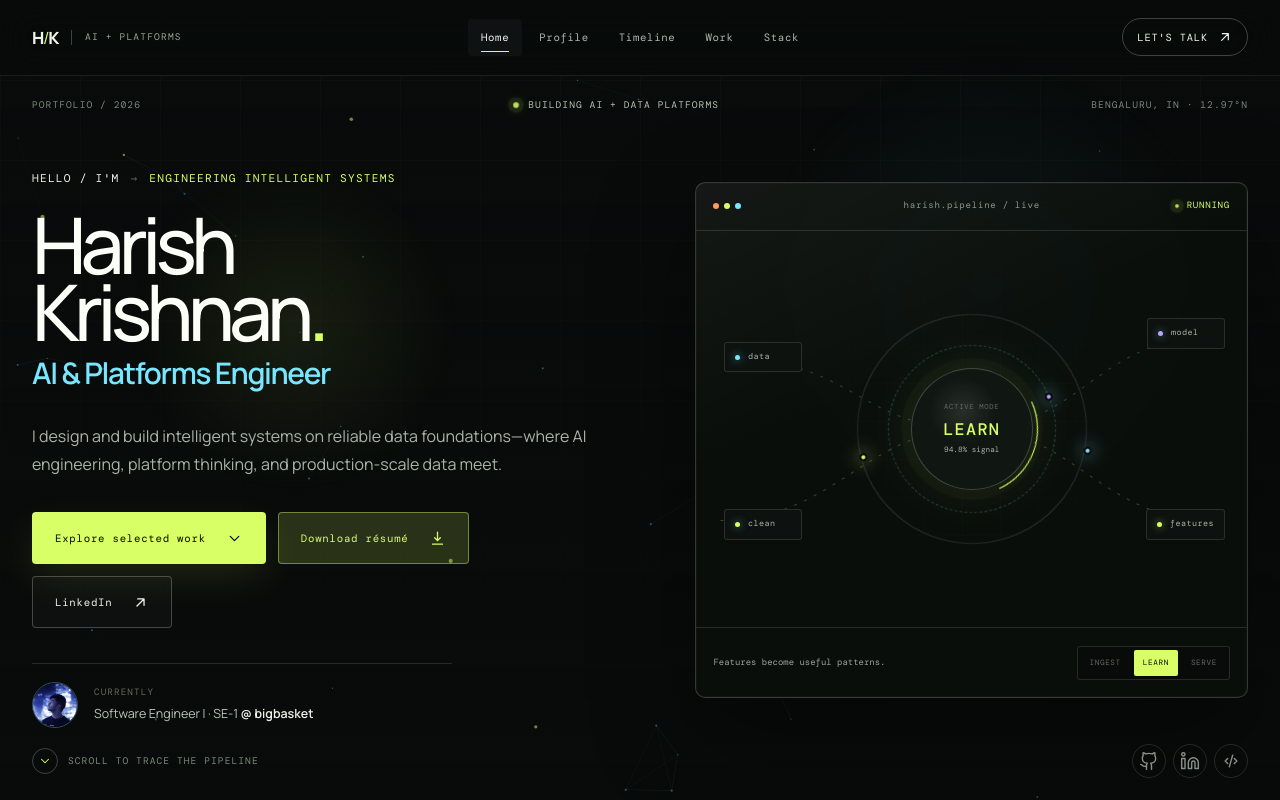
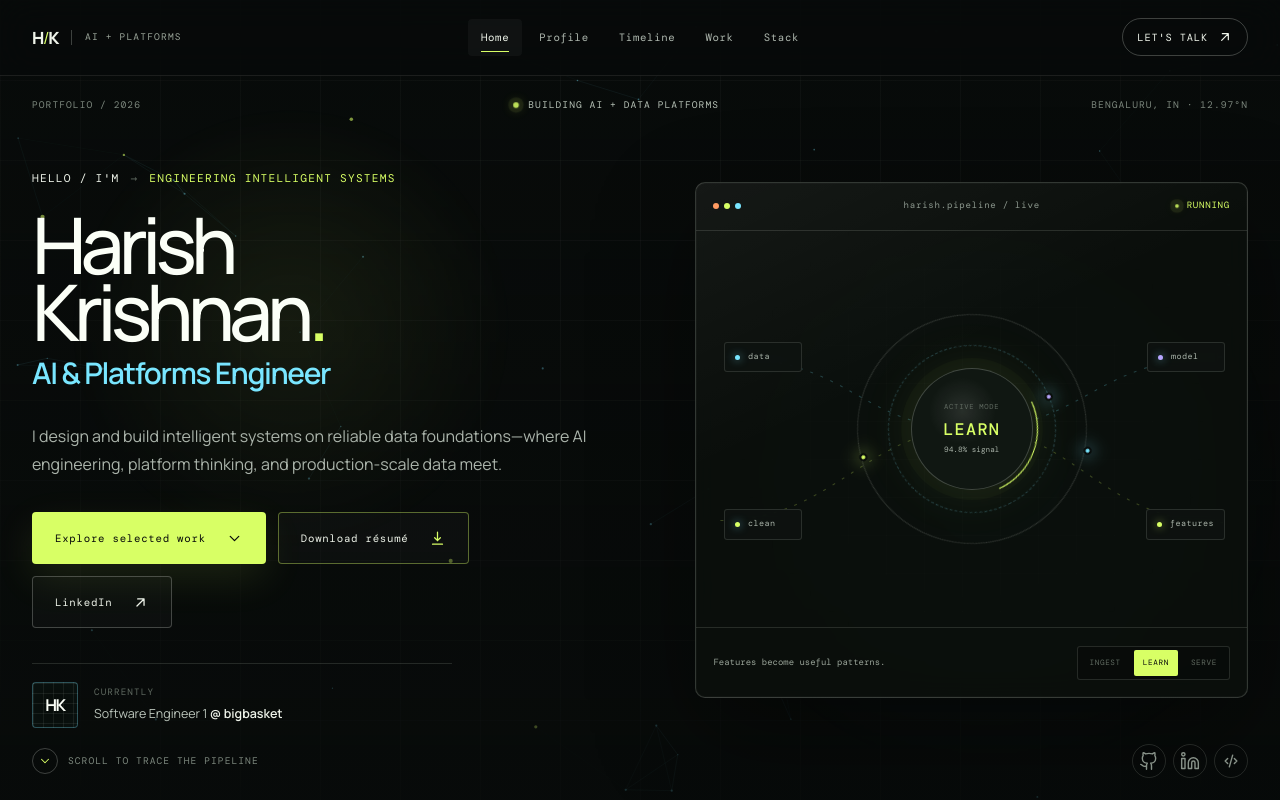
Before and after one commit to Hurry-sh/Portfolio-V2, a React (Vite) app: page / in a window 1280 px wide. Shown: the top 800 px of the page. Built offline with nearby package versions, Linux system fonts and the light colour scheme; a web font is replaced by a local one.

Commit message:
Made changes to the UI.

```diff
--- a/src/App.jsx
+++ b/src/App.jsx
@@ -158,11 +158,6 @@ function SignalTicker() {
 function Hero() {
   return (
     <section className="hero" id="home">
-      <NetworkCanvas />
-      <div className="hero-grid" aria-hidden="true" />
-      <div className="hero-ambient hero-ambient--one" aria-hidden="true" />
-      <div className="hero-ambient hero-ambient--two" aria-hidden="true" />
-
       <div className="hero-rail hero-rail--top">
         <span>PORTFOLIO / 2026</span>
         <span className="hero-status"><i /> BUILDING AI + DATA PLATFORMS</span>
@@ -195,10 +190,10 @@ function Hero() {
             </a>
           </div>
           <div className="hero-footnote">
-            <img src={`${import.meta.env.BASE_URL}harish-profile.jpg`} alt="Harish Krishnan" />
+            <div className="hero-monogram" aria-hidden="true"><span>HK</span></div>
             <div>
               <span>CURRENTLY</span>
-              <p>Software Engineer I · SE-1 <b>@ bigbasket</b></p>
+              <p>Software Engineer 1 <b>@ bigbasket</b></p>
             </div>
           </div>
         </Reveal>
@@ -534,6 +529,12 @@ export default function App() {
     <>
       <a className="skip-link" href="#main-content">Skip to content</a>
       <div className="scroll-progress" aria-hidden="true" />
+      <div className="site-backdrop" aria-hidden="true">
+        <NetworkCanvas />
+        <div className="site-backdrop__grid" />
+        <div className="site-backdrop__ambient site-backdrop__ambient--one" />
+        <div className="site-backdrop__ambient site-backdrop__ambient--two" />
+      </div>
       <div className="cursor-glow" aria-hidden="true" />
       <Header activeSection={activeSection} />
       <main id="main-content">
--- a/src/components/Interactive.jsx
+++ b/src/components/Interactive.jsx
@@ -151,12 +151,12 @@ export function NetworkCanvas() {
           const target = nodes[other];
           const distance = Math.hypot(node.x - target.x, node.y - target.y);
           if (distance < 125) {
-            const alpha = (1 - distance / 125) * 0.16;
+            const alpha = (1 - distance / 125) * 0.22;
             context.beginPath();
             context.moveTo(node.x, node.y);
             context.lineTo(target.x, target.y);
             context.strokeStyle = `rgba(121, 230, 255, ${alpha})`;
-            context.lineWidth = 0.7;
+            context.lineWidth = 0.8;
             context.stroke();
           }
         }
@@ -164,11 +164,16 @@ export function NetworkCanvas() {
         const pulse = reduceMotion ? 1 : 0.78 + Math.sin(time * 0.0015 + node.phase) * 0.22;
         context.beginPath();
         context.arc(node.x, node.y, node.radius * pulse, 0, Math.PI * 2);
-        context.fillStyle = index % 9 === 0 ? "rgba(216, 255, 101, .75)" : "rgba(121, 230, 255, .48)";
+        context.fillStyle = index % 9 === 0 ? "rgba(216, 255, 101, .82)" : "rgba(121, 230, 255, .56)";
         context.fill();
       });
 
       if (!reduceMotion && visible) frame = window.requestAnimationFrame(draw);
+    };
+
+    const handleResize = () => {
+      resize();
+      if (reduceMotion) draw();
     };
 
     const observer = new IntersectionObserver(([entry]) => {
@@ -184,14 +189,14 @@ export function NetworkCanvas() {
     resize();
     draw();
     observer.observe(canvas);
-    window.addEventListener("resize", resize);
+    window.addEventListener("resize", handleResize);
     window.addEventListener("pointermove", movePointer, { passive: true });
     window.addEventListener("pointerleave", clearPointer);
 
     return () => {
       observer.disconnect();
       window.cancelAnimationFrame(frame);
-      window.removeEventListener("resize", resize);
+      window.removeEventListener("resize", handleResize);
       window.removeEventListener("pointermove", movePointer);
       window.removeEventListener("pointerleave", clearPointer);
     };
@@ -243,7 +248,7 @@ export function PipelineLab() {
           <span>{active.metric}</span>
         </div>
         <svg className="pipeline-lines" viewBox="0 0 560 330" preserveAspectRatio="none" aria-hidden="true">
-          <path className="flow-path flow-path--one" d="M24 94 C160 94 165 165 280 165 S405 72 536 72" />
+          <path className="flow-path flow-path--one" d="M24 94 C160 94 165 165 280 165 S405 94 536 94" />
           <path className="flow-path flow-path--two" d="M24 256 C140 256 174 165 280 165 S410 258 536 258" />
         </svg>
         <div className="data-node data-node--left-top"><i />{active.nodes[3]}</div>
@@ -266,6 +271,19 @@ export function PipelineLab() {
   );
 }
 
+const annLayers = [
+  [38, 74, 110, 146].map((y) => ({ x: 38, y })),
+  [24, 55, 86, 117, 148].map((y) => ({ x: 126, y })),
+  [38, 74, 110, 146].map((y) => ({ x: 218, y })),
+  [66, 120].map((y) => ({ x: 310, y })),
+];
+
+const annEdges = annLayers.slice(0, -1).flatMap((layer, layerIndex) =>
+  layer.flatMap((source) =>
+    annLayers[layerIndex + 1].map((target) => ({ source, target, layerIndex })),
+  ),
+);
+
 export function ProjectVisual({ type }) {
   return (
     <div className={`project-visual project-visual--${type}`} aria-hidden="true">
@@ -273,8 +291,55 @@ export function ProjectVisual({ type }) {
       {type === "radar" && <><div className="radar-ring radar-ring--one" /><div className="radar-ring radar-ring--two" /><div className="radar-sweep" /><i className="radar-hit radar-hit--a" /><i className="radar-hit radar-hit--b" /></>}
       {type === "network" && <svg viewBox="0 0 300 150"><path d="M25 110 87 45l55 56 50-68 82 67" /><circle cx="25" cy="110" r="6" /><circle cx="87" cy="45" r="6" /><circle cx="142" cy="101" r="6" /><circle cx="192" cy="33" r="6" /><circle cx="274" cy="100" r="6" /></svg>}
       {type === "blocks" && <><span /><span /><span /><span /><span /></>}
-      {type === "matrix" && Array.from({ length: 36 }, (_, index) => <i key={index} style={{ "--cell": index }} />)}
-      {type === "scribble" && <svg viewBox="0 0 300 150"><path d="M26 99c28-84 20 39 52-25 27-54 19 68 52 0 20-42 20 49 43 5 25-47 19 46 45 0 17-30 25 0 52-23" /></svg>}
+      {type === "ann" && (
+        <svg className="ann-diagram" viewBox="0 0 348 180" preserveAspectRatio="xMidYMid meet">
+          <g className="ann-edges">
+            {annEdges.map(({ source, target, layerIndex }, index) => (
+              <line
+                key={`${source.x}-${source.y}-${target.x}-${target.y}`}
+                x1={source.x}
+                y1={source.y}
+                x2={target.x}
+                y2={target.y}
+                className={`ann-edge ann-edge--layer-${layerIndex + 1}`}
+                style={{ "--edge": index }}
+              />
+            ))}
+          </g>
+          <g className="ann-nodes">
+            {annLayers.flatMap((layer, layerIndex) => layer.map((node, nodeIndex) => (
+              <circle
+                key={`${node.x}-${node.y}`}
+                cx={node.x}
+                cy={node.y}
+                r={layerIndex === annLayers.length - 1 ? 7 : 5.5}
+                className={layerIndex === annLayers.length - 1 ? "ann-node ann-node--output" : "ann-node"}
+                style={{ "--node": layerIndex * 5 + nodeIndex }}
+              />
+            )))}
+          </g>
+          <g className="ann-labels">
+            <text x="38" y="172">INPUT</text>
+            <text x="126" y="172">HIDDEN</text>
+            <text x="218" y="172">HIDDEN</text>
+            <text x="310" y="172">CLASS</text>
+          </g>
+        </svg>
+      )}
+      {type === "digits" && (
+        <svg className="digit-canvas" viewBox="0 0 350 150" preserveAspectRatio="xMidYMid meet">
+          <path className="digit-signal" d="M45 124 H305" />
+          {[58, 136, 214, 292].map((x, index) => (
+            <circle key={x} className="digit-sensor" cx={x} cy="124" r="6" style={{ "--digit": index }} />
+          ))}
+          {["7", "7", "7", "3"].map((digit, index) => (
+            <text key={`${digit}-${index}`} className="digit-glyph" x={58 + index * 78} y="98" style={{ "--digit": index }}>
+              {digit}
+            </text>
+          ))}
+          <text className="digit-caption" x="175" y="143">HANDWRITING / RECOGNIZED</text>
+        </svg>
+      )}
       {type === "clock" && <><div className="clock-face"><i /><b /></div><span>SYNC_OK</span></>}
       {type === "window" && <><div className="mini-window"><i /><i /><i /><span /><span /></div></>}
       {type === "cursor" && <div className="cursor-mark">HK</div>}
--- a/src/data.js
+++ b/src/data.js
@@ -16,7 +16,7 @@ export const experience = [
   {
     id: "01",
     date: "JUL 2026 — NOW",
-    role: "Software Engineer I · SE-1",
+    role: "Software Engineer 1",
     place: "bigbasket · AI & Platforms",
     copy: "Building at the intersection of AI systems, data infrastructure, and platform engineering.",
     tags: ["AI platforms", "Platform engineering", "Software engineering"],
@@ -25,8 +25,8 @@ export const experience = [
   {
     id: "02",
     date: "JAN — JUL 2026",
-    role: "Data Engineering Intern",
-    place: "bigbasket",
+    role: "Engineering Intern",
+    place: "bigbasket · Data Engineering",
     copy: "Helped migrate Redshift workloads to an AWS data lake spanning 3B+ rows and 100+ Bronze/Silver assets, with 99.8% pipeline success.",
     tags: ["AWS data lake", "Spark + dbt", "3B+ rows"],
   },
@@ -113,7 +113,7 @@ export const projects = [
       "A convolutional neural network trained to distinguish cats from dogs through learned visual features.",
     stack: ["CNN", "Deep learning", "Computer vision"],
     link: "https://github.com/Hurry-sh/CNN-Image-Classifier",
-    visual: "matrix",
+    visual: "ann",
   },
   {
     id: 6,
@@ -124,7 +124,7 @@ export const projects = [
       "A neural recognition experiment that translates handwritten inputs into machine-readable predictions.",
     stack: ["CNN", "Character recognition", "Vision"],
     link: "https://github.com/Hurry-sh/Hand-Writing-Recognition",
-    visual: "scribble",
+    visual: "digits",
   },
   {
     id: 7,
--- a/src/styles.css
+++ b/src/styles.css
@@ -43,9 +43,7 @@ body {
   margin: 0;
   min-width: 320px;
   overflow-x: hidden;
-  background:
-    radial-gradient(circle at 75% 8%, rgba(121, 230, 255, 0.04), transparent 24rem),
-    var(--ink);
+  background: var(--ink);
   color: var(--paper);
   font-family: var(--font-sans);
   line-height: 1.5;
@@ -141,6 +139,63 @@ a {
   transform-origin: left;
   background: linear-gradient(90deg, var(--acid), var(--cyan));
   box-shadow: 0 0 14px rgba(216, 255, 101, 0.55);
+}
+
+.site-backdrop {
+  position: fixed;
+  z-index: 0;
+  inset: 0;
+  overflow: hidden;
+  background: var(--ink);
+  pointer-events: none;
+}
+
+.site-backdrop .network-canvas,
+.site-backdrop__grid,
+.site-backdrop__ambient {
+  position: absolute;
+  inset: 0;
+  width: 100%;
+  height: 100%;
+  pointer-events: none;
+}
+
+.site-backdrop .network-canvas {
+  z-index: 0;
+  opacity: 0.84;
+}
+
+.site-backdrop__grid {
+  z-index: 1;
+  opacity: 0.48;
+  background-image:
+    linear-gradient(rgba(238, 243, 233, 0.09) 1px, transparent 1px),
+    linear-gradient(90deg, rgba(238, 243, 233, 0.09) 1px, transparent 1px);
+  background-size: 80px 80px;
+  mask-image: radial-gradient(ellipse at 50% 42%, black 24%, rgba(0, 0, 0, 0.66) 76%, transparent 100%);
+}
+
+.site-backdrop__ambient {
+  z-index: 0;
+  filter: blur(1px);
+}
+
+.site-backdrop__ambient--one {
+  inset: 12% auto auto 4%;
+  width: 34vw;
+  height: 34vw;
+  border-radius: 50%;
+  background: radial-gradient(circle, rgba(216, 255, 101, 0.1), transparent 68%);
+  animation: ambient-drift 10s ease-in-out infinite alternate;
+}
+
+.site-backdrop__ambient--two {
+  inset: auto 0 3% auto;
+  width: 46vw;
+  height: 46vw;
+  border-radius: 50%;
+  background: radial-gradient(circle, rgba(121, 230, 255, 0.09), transparent 70%);
+  animation: ambient-drift 13s ease-in-out -3s infinite alternate-reverse;
 }
 
 .cursor-glow {
@@ -386,56 +441,7 @@ a {
   overflow: hidden;
   border-bottom: 1px solid var(--line);
   background:
-    linear-gradient(180deg, rgba(8, 11, 10, 0.12), rgba(8, 11, 10, 0.9)),
-    var(--ink);
-}
-
-.network-canvas,
-.hero-grid,
-.hero-ambient {
-  position: absolute;
-  inset: 0;
-  width: 100%;
-  height: 100%;
-  pointer-events: none;
-}
-
-.network-canvas {
-  z-index: 0;
-  opacity: 0.68;
-}
-
-.hero-grid {
-  z-index: 0;
-  opacity: 0.28;
-  background-image:
-    linear-gradient(rgba(238, 243, 233, 0.075) 1px, transparent 1px),
-    linear-gradient(90deg, rgba(238, 243, 233, 0.075) 1px, transparent 1px);
-  background-size: 80px 80px;
-  mask-image: linear-gradient(to bottom, black, transparent 92%);
-}
-
-.hero-ambient {
-  z-index: 0;
-  filter: blur(1px);
-}
-
-.hero-ambient--one {
-  inset: 18% auto auto 8%;
-  width: 26vw;
-  height: 26vw;
-  border-radius: 50%;
-  background: radial-gradient(circle, rgba(216, 255, 101, 0.08), transparent 66%);
-  animation: ambient-drift 9s ease-in-out infinite alternate;
-}
-
-.hero-ambient--two {
-  inset: 6% 4% auto auto;
-  width: 38vw;
-  height: 38vw;
-  border-radius: 50%;
-  background: radial-gradient(circle, rgba(121, 230, 255, 0.07), transparent 69%);
-  animation: ambient-drift 12s ease-in-out -3s infinite alternate-reverse;
+    linear-gradient(180deg, rgba(8, 11, 10, 0.08), rgba(8, 11, 10, 0.68));
 }
 
 @keyframes ambient-drift {
@@ -632,15 +638,19 @@ a {
 }
 
 .button--resume {
-  border-color: rgba(216, 255, 101, 0.42);
-  background: var(--acid-soft);
+  border-color: rgba(216, 255, 101, 0.38);
+  background: rgba(255, 255, 255, 0.025);
+  color: var(--paper);
+}
+
+.button--resume svg {
   color: var(--acid);
 }
 
 .button--resume:hover {
-  border-color: var(--acid);
-  background: var(--acid);
-  color: var(--ink);
+  border-color: rgba(216, 255, 101, 0.68);
+  background: rgba(216, 255, 101, 0.055);
+  color: var(--acid);
 }
 
 .hero-footnote {
@@ -654,14 +664,32 @@ a {
   border-top: 1px solid var(--line);
 }
 
-.hero-footnote img {
+.hero-monogram {
+  position: relative;
+  display: grid;
   width: 46px;
   height: 46px;
-  object-fit: cover;
-  object-position: 50% 65%;
   border: 1px solid rgba(121, 230, 255, 0.32);
-  border-radius: 50%;
-  filter: saturate(0.78) contrast(1.05);
+  border-radius: 4px;
+  place-items: center;
+  overflow: hidden;
+  background:
+    linear-gradient(rgba(238, 243, 233, 0.075) 1px, transparent 1px),
+    linear-gradient(90deg, rgba(238, 243, 233, 0.075) 1px, transparent 1px),
+    rgba(9, 14, 11, 0.94);
+  background-size: 10px 10px;
+  box-shadow: inset 0 0 24px rgba(121, 230, 255, 0.035);
+}
+
+.hero-footnote .hero-monogram span {
+  position: relative;
+  z-index: 1;
+  margin: 0;
+  color: var(--paper-bright);
+  font-family: var(--font-sans);
+  font-size: 1.02rem;
+  font-weight: 700;
+  letter-spacing: -0.08em;
 }
 
 .hero-footnote span {
@@ -1042,7 +1070,7 @@ a {
 }
 
 .data-node--right {
-  top: 22%;
+  top: 28%;
   right: 4%;
 }
 
@@ -1126,7 +1154,8 @@ a {
   overflow: hidden;
   border-top: 1px solid var(--line);
   border-bottom: 1px solid var(--line);
-  background: #0a0e0c;
+  background: rgba(10, 14, 12, 0.86);
+  backdrop-filter: blur(10px);
 }
 
 .ticker-track {
@@ -1165,7 +1194,7 @@ a {
 .section--profile {
   background:
     radial-gradient(circle at 85% 30%, rgba(216, 255, 101, 0.045), transparent 27rem),
-    var(--ink);
+    rgba(8, 11, 10, 0.66);
 }
 
 .profile-intro {
@@ -1415,12 +1444,15 @@ a {
   border-bottom: 1px solid var(--line);
   background:
     linear-gradient(90deg, rgba(255, 255, 255, 0.012) 1px, transparent 1px),
-    var(--ink-soft);
+    rgba(13, 18, 16, 0.7);
   background-size: 80px 100%;
 }
 
 .timeline {
   position: relative;
+  --timeline-rail-x: 67px;
+  --timeline-rail-start: 42px;
+  --timeline-rail-end: 42px;
   --timeline-glow-y: 0px;
   --timeline-glow-opacity: 0;
 }
@@ -1428,9 +1460,9 @@ a {
 .timeline-line {
   position: absolute;
   z-index: 2;
-  top: 42px;
-  bottom: 42px;
-  left: 61px;
+  top: var(--timeline-rail-start);
+  bottom: var(--timeline-rail-end);
+  left: var(--timeline-rail-x);
   width: 1px;
   background: linear-gradient(
     180deg,
@@ -1520,10 +1552,11 @@ a {
 
 .timeline-id i {
   position: absolute;
-  right: 55px;
+  left: var(--timeline-rail-x);
+  right: auto;
   width: 13px;
   height: 13px;
-  transform: translateX(50%);
+  transform: translateX(-50%);
   border: 3px solid var(--ink-soft);
   border-radius: 50%;
   background: #4d574e;
@@ -1540,7 +1573,7 @@ a {
 }
 
 .timeline-row:not(.is-current):hover .timeline-id i {
-  transform: translateX(50%) scale(1.14);
+  transform: translateX(-50%) scale(1.14);
   background: var(--cyan);
   box-shadow:
     0 0 0 1px rgba(121, 230, 255, 0.48),
@@ -1739,7 +1772,7 @@ a {
 .section--work {
   background:
     radial-gradient(circle at 10% 18%, rgba(183, 165, 255, 0.045), transparent 28rem),
-    var(--ink);
+    rgba(8, 11, 10, 0.66);
 }
 
 .work-toolbar {
@@ -2155,56 +2188,166 @@ a {
   }
 }
 
-.project-visual--matrix {
-  display: grid;
-  grid-template-columns: repeat(6, 17px);
-  place-content: center;
-  gap: 7px;
-}
-
-.project-visual--matrix i {
-  width: 17px;
-  height: 17px;
-  border-radius: 2px;
-  background: rgba(121, 230, 255, calc(0.08 + (var(--cell) % 7) * 0.045));
-  animation: matrix-pulse 2.8s ease-in-out infinite alternate;
-  animation-delay: calc(var(--cell) * -55ms);
-}
-
-@keyframes matrix-pulse {
-  to {
-    transform: scale(0.65);
-    background: rgba(216, 255, 101, 0.34);
-  }
-}
-
-.project-visual--scribble {
+.project-visual--ann {
   display: grid;
   place-items: center;
-}
-
-.project-visual--scribble svg {
-  width: 88%;
-}
-
-.project-visual--scribble path {
+  background:
+    radial-gradient(circle at 50% 48%, rgba(121, 230, 255, 0.075), transparent 54%),
+    linear-gradient(rgba(238, 243, 233, 0.04) 1px, transparent 1px),
+    linear-gradient(90deg, rgba(238, 243, 233, 0.04) 1px, transparent 1px),
+    #0a0f0c;
+  background-size: auto, 24px 24px, 24px 24px, auto;
+}
+
+.ann-diagram {
+  width: 94%;
+  height: 92%;
+  overflow: visible;
+}
+
+.ann-edge {
   fill: none;
-  stroke: var(--purple);
-  stroke-width: 3;
+  stroke: rgba(121, 230, 255, 0.28);
+  stroke-width: 0.9;
+  stroke-dasharray: 2 8;
   stroke-linecap: round;
-  stroke-dasharray: 560;
-  stroke-dashoffset: 560;
-  animation: draw-scribble 4s ease-in-out infinite;
-}
-
-@keyframes draw-scribble {
-  45%,
-  75% {
-    stroke-dashoffset: 0;
-  }
+  vector-effect: non-scaling-stroke;
+  animation: ann-signal 2.8s linear infinite;
+  animation-delay: calc(var(--edge) * -42ms);
+}
+
+.ann-edge--layer-2 {
+  stroke: rgba(183, 165, 255, 0.25);
+}
+
+.ann-edge--layer-3 {
+  stroke: rgba(216, 255, 101, 0.32);
+}
+
+@keyframes ann-signal {
+  to {
+    stroke-dashoffset: -40;
+  }
+}
+
+.ann-node {
+  fill: #0b110e;
+  stroke: var(--cyan);
+  stroke-width: 1.6;
+  transform-box: fill-box;
+  transform-origin: center;
+  vector-effect: non-scaling-stroke;
+  animation: ann-node-pulse 2.5s ease-in-out infinite;
+  animation-delay: calc(var(--node) * -95ms);
+}
+
+.ann-node--output {
+  fill: rgba(216, 255, 101, 0.1);
+  stroke: var(--acid);
+  filter: drop-shadow(0 0 5px rgba(216, 255, 101, 0.45));
+}
+
+@keyframes ann-node-pulse {
+  50% {
+    transform: scale(1.24);
+    fill: rgba(121, 230, 255, 0.18);
+  }
+}
+
+.ann-labels text {
+  fill: var(--muted-low);
+  font-family: var(--font-mono);
+  font-size: 7px;
+  letter-spacing: 0.08em;
+  text-anchor: middle;
+}
+
+.project-visual--digits {
+  display: grid;
+  place-items: center;
+  background:
+    linear-gradient(rgba(238, 243, 233, 0.04) 1px, transparent 1px),
+    linear-gradient(90deg, rgba(238, 243, 233, 0.04) 1px, transparent 1px),
+    #0a0f0c;
+  background-size: 24px 24px;
+}
+
+.digit-canvas {
+  width: 92%;
+  height: 92%;
+  overflow: visible;
+  shape-rendering: geometricPrecision;
+  text-rendering: geometricPrecision;
+}
+
+.digit-signal {
+  fill: none;
+  stroke: var(--cyan);
+  stroke-width: 1.2;
+  stroke-dasharray: 5 6;
+  vector-effect: non-scaling-stroke;
+  animation: data-flow 2.3s linear infinite;
+}
+
+.digit-sensor {
+  fill: var(--ink);
+  stroke: var(--acid);
+  stroke-width: 2;
+  transform-box: fill-box;
+  transform-origin: center;
+  vector-effect: non-scaling-stroke;
+  animation: digit-sensor-confirm 4.4s ease-in-out infinite;
+  animation-delay: calc(var(--digit) * 180ms);
+}
+
+@keyframes digit-sensor-confirm {
+  0%,
+  12%,
+  88%,
   100% {
-    stroke-dashoffset: -560;
-  }
+    fill: var(--ink);
+    transform: scale(1);
+  }
+  22%,
+  70% {
+    fill: rgba(216, 255, 101, 0.34);
+    transform: scale(1.18);
+  }
+}
+
+.digit-glyph {
+  fill: var(--acid);
+  font-family: var(--font-mono);
+  font-size: 76px;
+  font-weight: 500;
+  text-anchor: middle;
+  transform-box: fill-box;
+  transform-origin: center;
+  animation: digit-recognize 4.4s ease-in-out infinite;
+  animation-delay: calc(var(--digit) * 180ms);
+}
+
+@keyframes digit-recognize {
+  0%,
+  10%,
+  90%,
+  100% {
+    opacity: 0.34;
+    transform: translateY(3px);
+  }
+  20%,
+  78% {
+    opacity: 1;
+    transform: translateY(0);
+  }
+}
+
+.digit-caption {
+  fill: var(--muted-low);
+  font-family: var(--font-mono);
+  font-size: 7px;
+  letter-spacing: 0.08em;
+  text-anchor: middle;
 }
 
 .project-visual--clock {
@@ -2328,7 +2471,7 @@ a {
   border-top: 1px solid var(--line);
   background:
     radial-gradient(circle at 24% 64%, rgba(121, 230, 255, 0.05), transparent 26rem),
-    var(--ink-soft);
+    rgba(13, 18, 16, 0.7);
 }
 
 .stack-layout {
@@ -2598,7 +2741,7 @@ a {
   overflow: hidden;
   background:
     radial-gradient(circle at 73% 55%, rgba(216, 255, 101, 0.09), transparent 22rem),
-    #090d0b;
+    rgba(9, 13, 11, 0.7);
 }
 
 .contact-grid {
@@ -2741,7 +2884,8 @@ a {
   position: relative;
   z-index: 3;
   border-top: 1px solid var(--line);
-  background: #070a08;
+  background: rgba(7, 10, 8, 0.9);
+  backdrop-filter: blur(12px);
 }
 
 .footer-inner {
@@ -2813,16 +2957,12 @@ a {
     padding-left: 0;
   }
 
-  .timeline-line {
-    left: 50px;
+  .timeline {
+    --timeline-rail-x: 55px;
   }
 
   .timeline-id {
     padding-right: 45px;
-  }
-
-  .timeline-id i {
-    right: 45px;
   }
 
   .project-grid {
@@ -3014,16 +3154,12 @@ a {
     gap: 20px;
   }
 
-  .timeline-line {
-    left: 37px;
+  .timeline {
+    --timeline-rail-x: 46px;
   }
 
   .timeline-id {
     padding-right: 28px;
-  }
-
-  .timeline-id i {
-    right: 28px;
   }
 
   .timeline-copy {
@@ -3069,6 +3205,10 @@ a {
 }
 
 @media (max-width: 700px) {
+  .site-backdrop__grid {
+    opacity: 0.38;
+  }
+
   .shell {
     width: min(100% - 32px, 620px);
   }
@@ -3160,10 +3300,6 @@ a {
     height: 108px;
   }
 
-  .data-node--right {
-    top: 15%;
-  }
-
   .pipeline-controls {
     align-items: flex-start;
     flex-direction: column;
@@ -3219,8 +3355,10 @@ a {
     padding: 30px 0;
   }
 
-  .timeline-line {
-    left: 22px;
+  .timeline {
+    --timeline-rail-x: 28px;
+    --timeline-rail-start: 39px;
+    --timeline-rail-end: 39px;
   }
 
   .timeline-id {
@@ -3232,7 +3370,6 @@ a {
 
   .timeline-id i {
     top: 3px;
-    right: 17px;
   }
 
   .timeline-date,
@@ -3445,15 +3582,6 @@ a {
   .project-visual,
   .project-card.is-featured .project-visual {
     height: 205px;
-  }
-
-  .project-visual--matrix {
-    grid-template-columns: repeat(6, 15px);
-  }
-
-  .project-visual--matrix i {
-    width: 15px;
-    height: 15px;
   }
 
   .skill-orbit__core {
@@ -3499,4 +3627,17 @@ a {
   .ticker-track {
     transform: none;
   }
-}
+
+  .digit-glyph {
+    opacity: 1 !important;
+    transform: none !important;
+    animation: none !important;
+  }
+
+  .ann-edge,
+  .ann-node,
+  .digit-signal,
+  .digit-sensor {
+    animation: none !important;
+  }
+}
```
